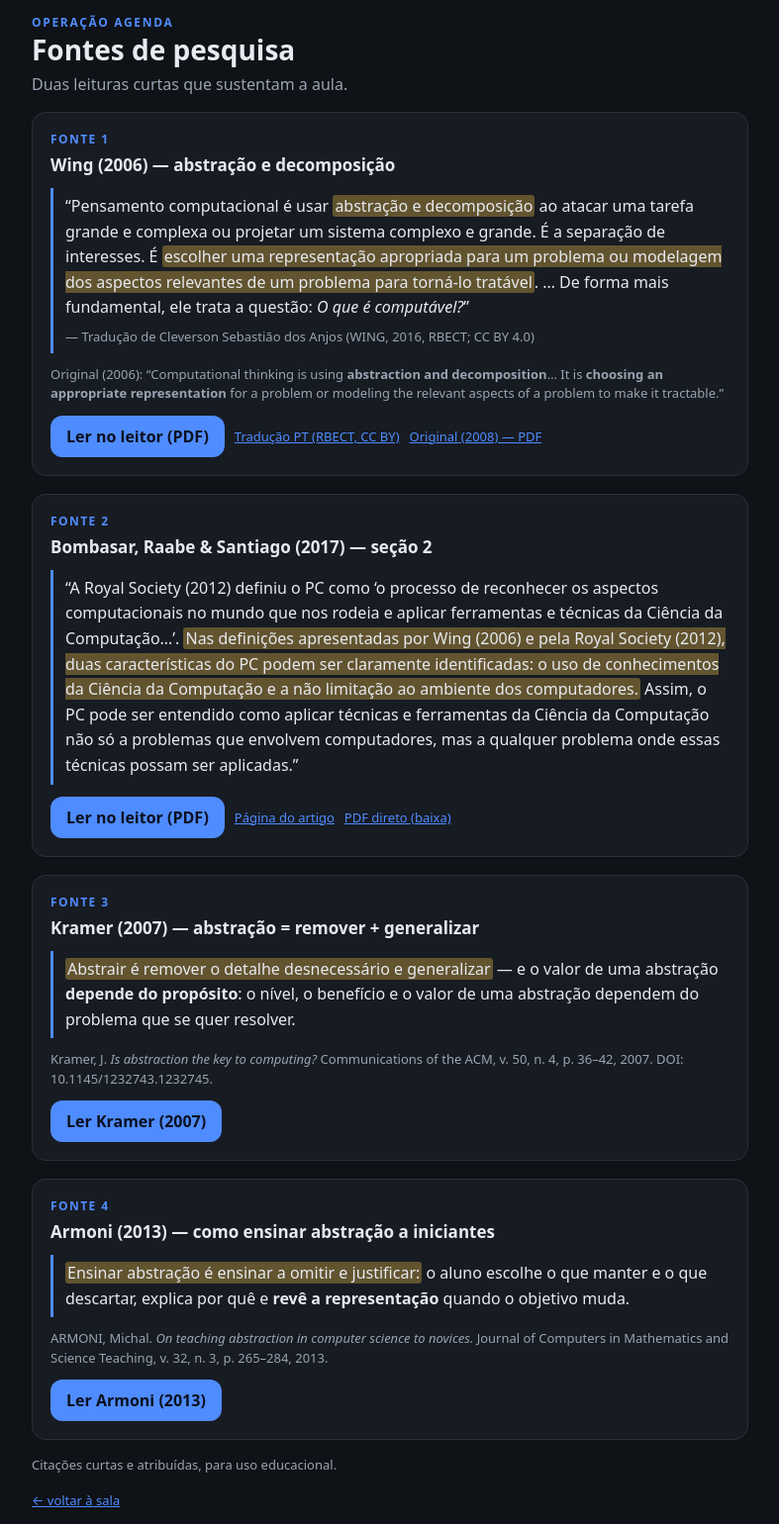
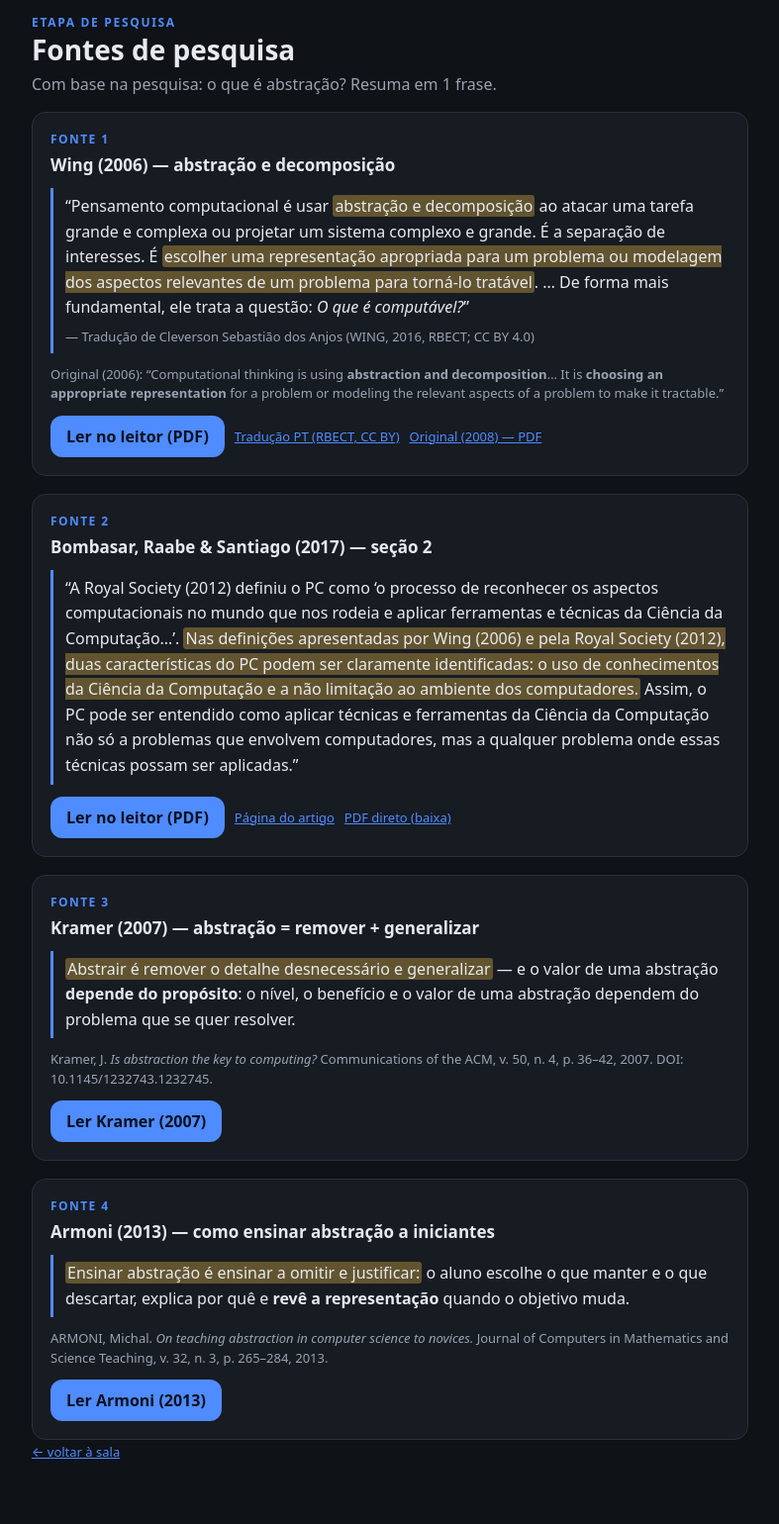
Before and after one commit to Migueldoniz/pensamento-computacional, a Next.js app: page /fonte in a window 1280 px wide. Shown: the whole page at 99% size, without its empty margins (246-1033 px from the left). After the commit the page ends 1491 px from the top, so only its background shows below. Built offline with nearby package versions, Linux system fonts and the light colour scheme.

Commit message:
style(fonte): 'Etapa de pesquisa' + pergunta; remove frases de apoio

```diff
--- a/app/fonte/page.tsx
+++ b/app/fonte/page.tsx
@@ -9,10 +9,10 @@ export default function FontePage({ searchParams }: { searchParams: { room?: str
   const back = room ? `/play?room=${room}` : '/play'
   return (
     <div className="wrap" style={{ maxWidth: 760, margin: '0 auto' }}>
-      <div className="act">Operação Agenda</div>
+      <div className="act">Etapa de pesquisa</div>
       <h1 style={{ marginBottom: 4 }}>Fontes de pesquisa</h1>
       <p className="muted" style={{ marginTop: 0 }}>
-        Duas leituras curtas que sustentam a aula.
+        Com base na pesquisa: o que é abstração? Resuma em 1 frase.
       </p>
 
       <div className="col" style={{ gap: 18, marginTop: 8 }}>
@@ -134,9 +134,6 @@ export default function FontePage({ searchParams }: { searchParams: { room?: str
         </section>
       </div>
 
-      <p className="small muted" style={{ marginTop: 16 }}>
-        Citações curtas e atribuídas, para uso educacional.
-      </p>
       <Link href={back} className="small">← voltar à sala{room ? ` ${room}` : ''}</Link>
     </div>
   )
```
